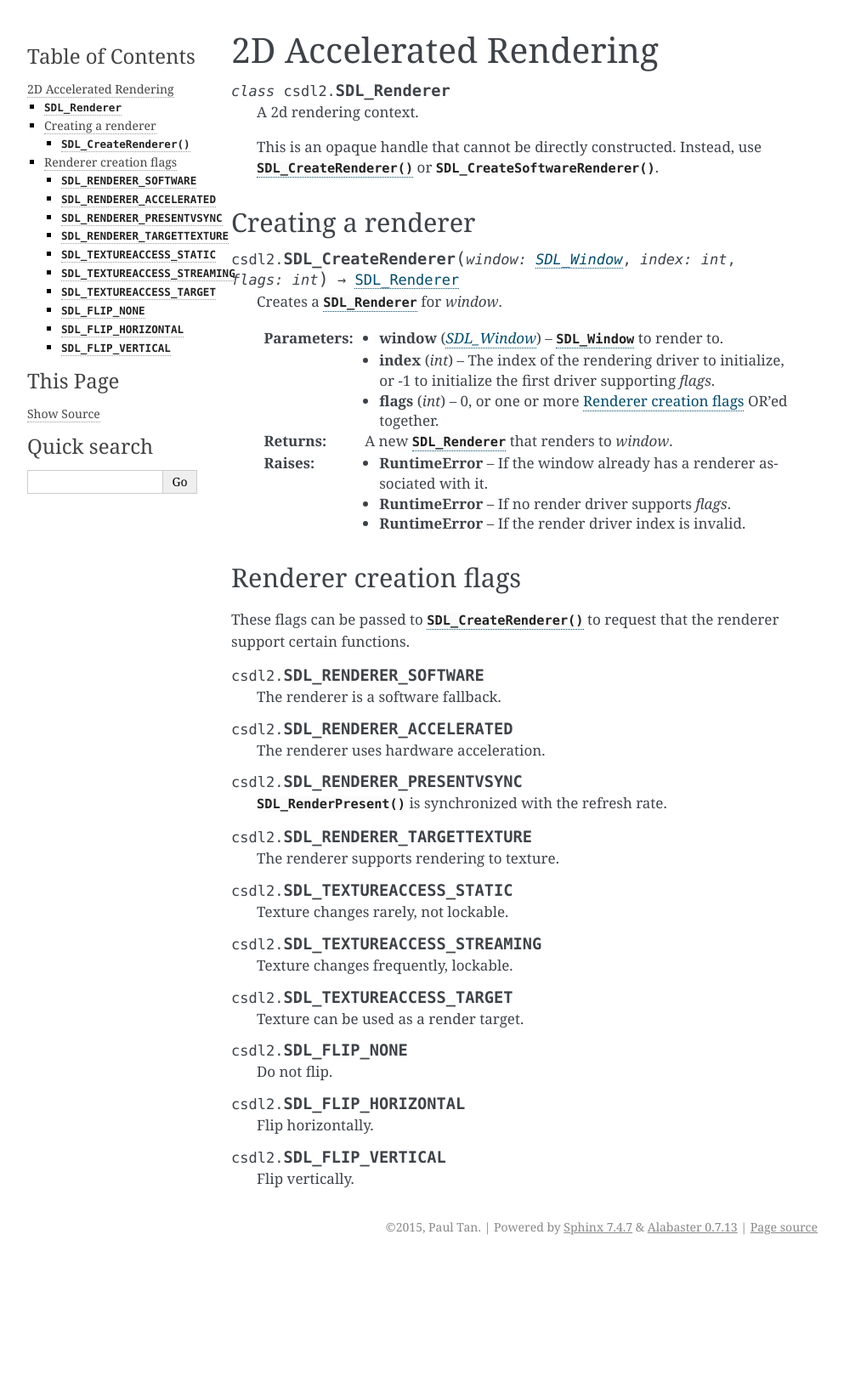
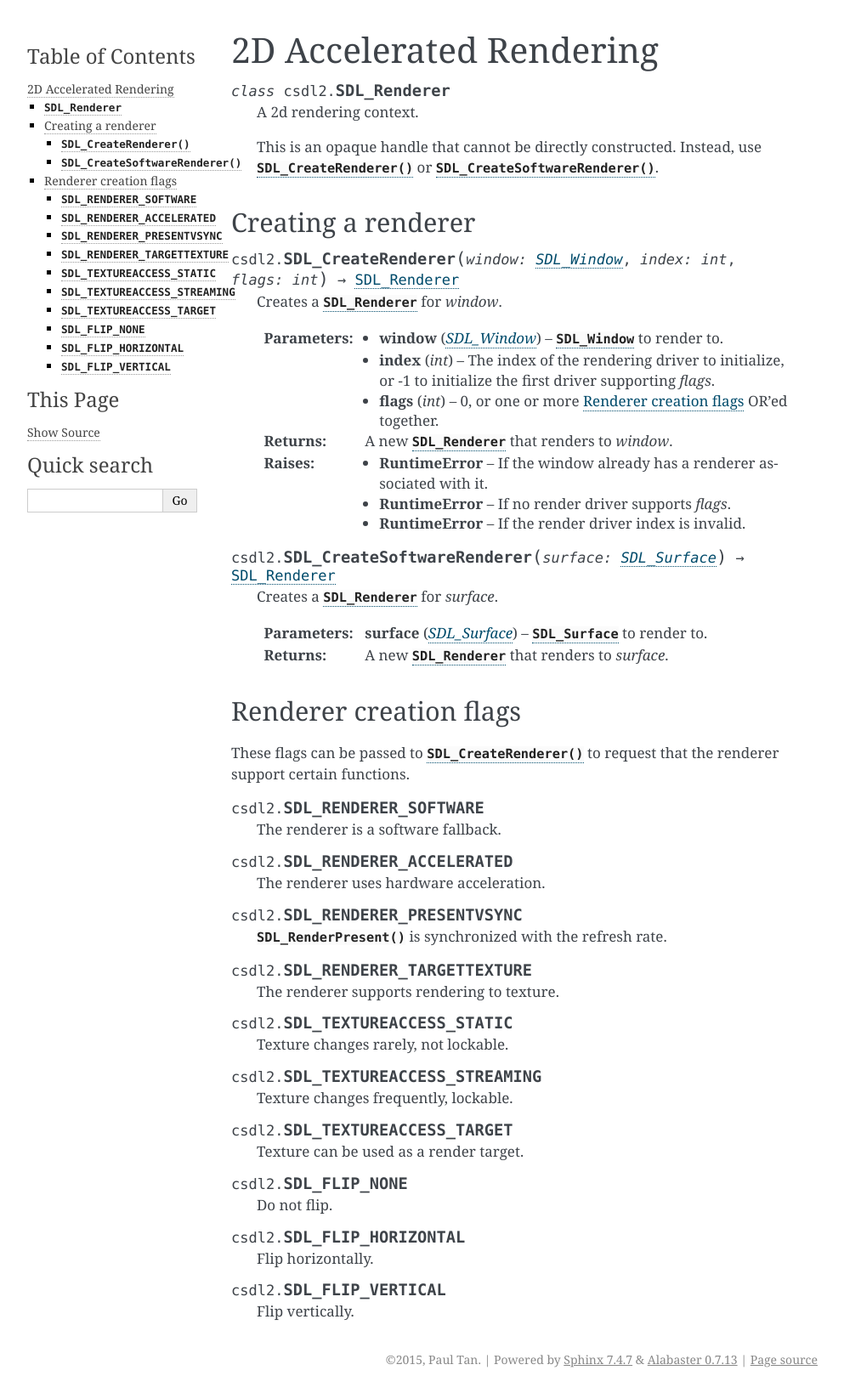
Before and after one commit to pyokagan/pycsdl2, a Sphinx documentation site: the page built from docs/api/render.rst, in a window 1280 px wide. Shown: the whole page at 85% size, without its empty margins (148-1141 px from the left). Built offline with Sphinx 7.4.7, drawn with Linux system fonts in a browser that asks for light colours; before the commit the page ends 1483 px from its top, so only the background shows below that.

Commit message:
docs/api/render: document SDL_CreateSoftwareRenderer()

```diff
--- a/docs/api/render.rst
+++ b/docs/api/render.rst
@@ -25,6 +25,13 @@ Creating a renderer
                          it.
    :raises RuntimeError: If no render driver supports `flags`.
    :raises RuntimeError: If the render driver index is invalid.
+
+.. function:: SDL_CreateSoftwareRenderer(surface: SDL_Surface) -> SDL_Renderer
+
+   Creates a :class:`SDL_Renderer` for `surface`.
+
+   :param SDL_Surface surface: :class:`SDL_Surface` to render to.
+   :returns: A new :class:`SDL_Renderer` that renders to `surface`.
 
 Renderer creation flags
 -----------------------
```
